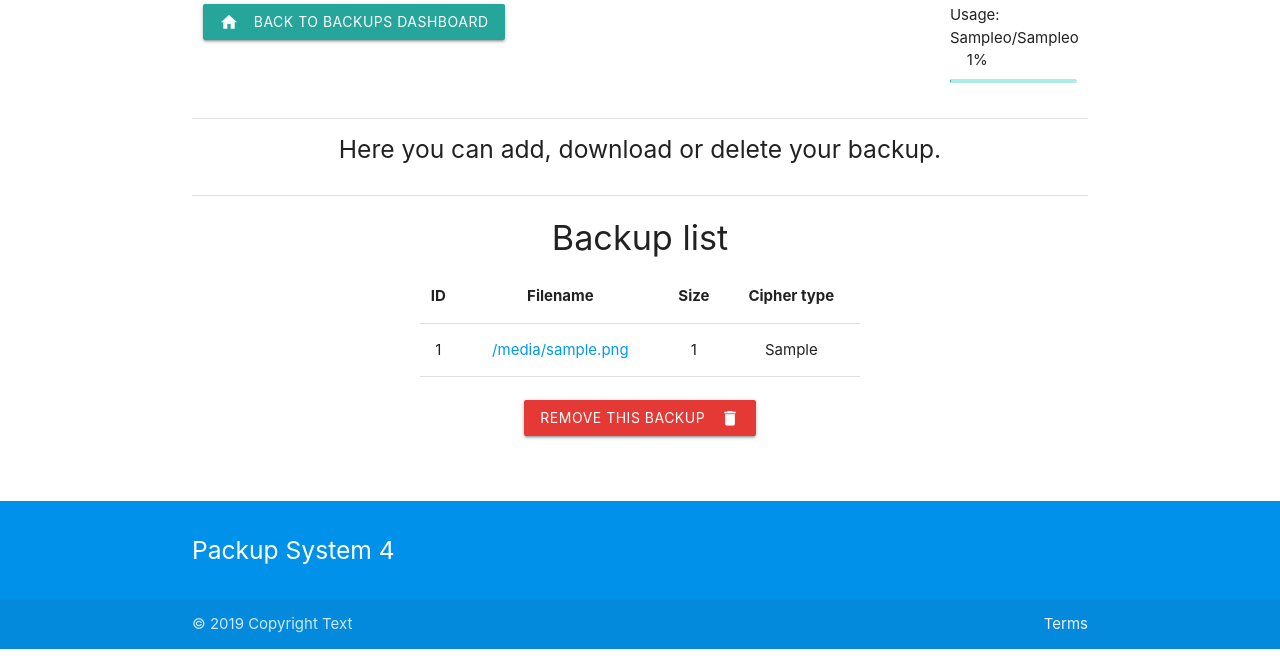
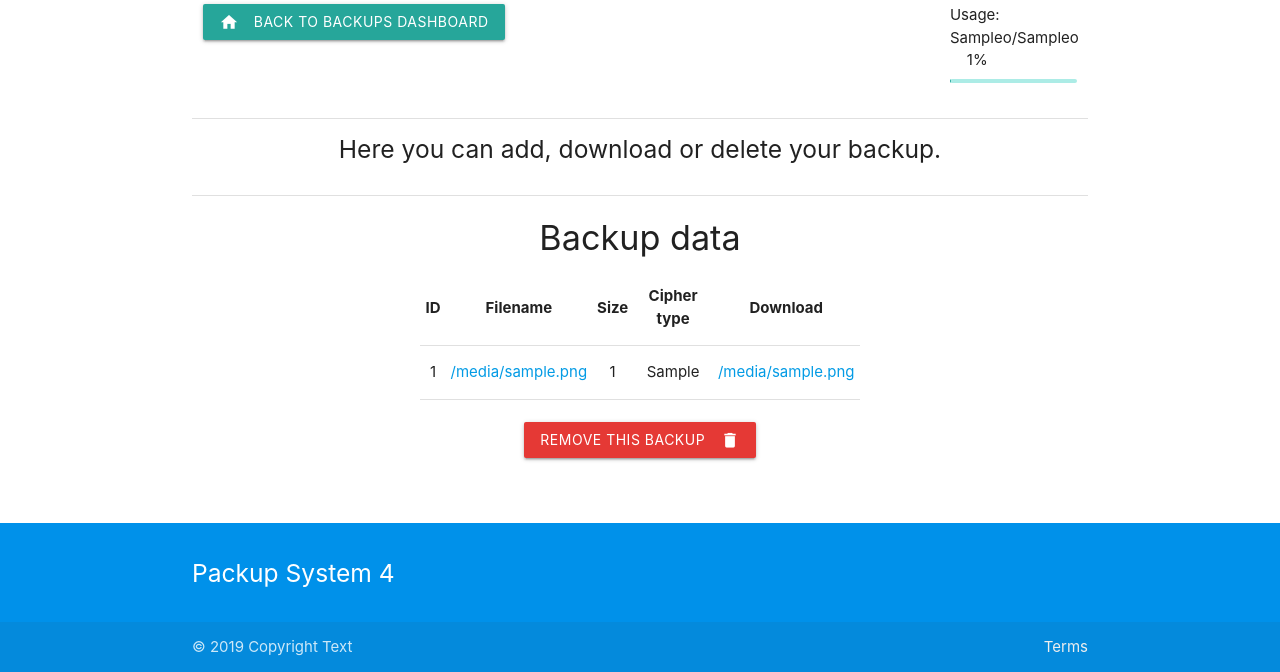
Before and after one commit to cedricfarinazzo/PackupSystem4, a Django app: template website/templates/ps4/backup_view.html in a window 1280 px wide. Shown: the part 241-913 px from the top of the page. Before the commit the page ends 890 px from the top, so only its background shows below. Run offline with Django 3.2, Linux system fonts and the light colour scheme; the template is opened without the code that fills it: most values are stand-ins (such as "Sample title", 1, 10 or a date in 2020).

Commit message:
website: update backup_view template and refactor migrations
Signed-off-by: cedric.farinazzo <cedric.farinazzo@epita.fr>

```diff
--- a/website/templates/ps4/backup_view.html
+++ b/website/templates/ps4/backup_view.html
@@ -25,7 +25,7 @@
     <br/>
     <div class="divider"></div>
     <div class="container">
-        <h4 class="center">Backup list</h4>
+        <h4 class="center">Backup data</h4>
         <div class="container">
         <table class="centered responsive-table">
             <thead>
@@ -34,6 +34,7 @@
                 <th>Filename</th>
                 <th>Size</th>
                 <th>Cipher type</th>
+                <th>Download</th>
             </tr>
             </thead>
             <tbody>
@@ -42,6 +43,7 @@
                     <td><a href="{% url "ps4:backup_download" b.id %}">{{ b.filename }}</a></td>
                     <td>{{ b.normal_size }}</td>
                     <td>{{ b.enc_type }}</td>
+                    <td><a href="{% url "ps4:backup_download" b.id %}">{{ b.filename }}</a></td>
                 </tr>
             </tbody>
         </table>
```
Also changed, not shown: website/ps4/migrations/0001_initial.py, website/ps4/migrations/0002_backup_enc_type.py (deleted), website/ps4/migrations/0003_auto_20190518_1714.py (deleted), website/ps4/migrations/0004_auto_20190518_1716.py (deleted), website/ps4/migrations/0005_storageuser.py (deleted), website/ps4/migrations/0006_auto_20190518_1745.py (deleted), website/ps4/migrations/0007_backup_filename.py (deleted).
